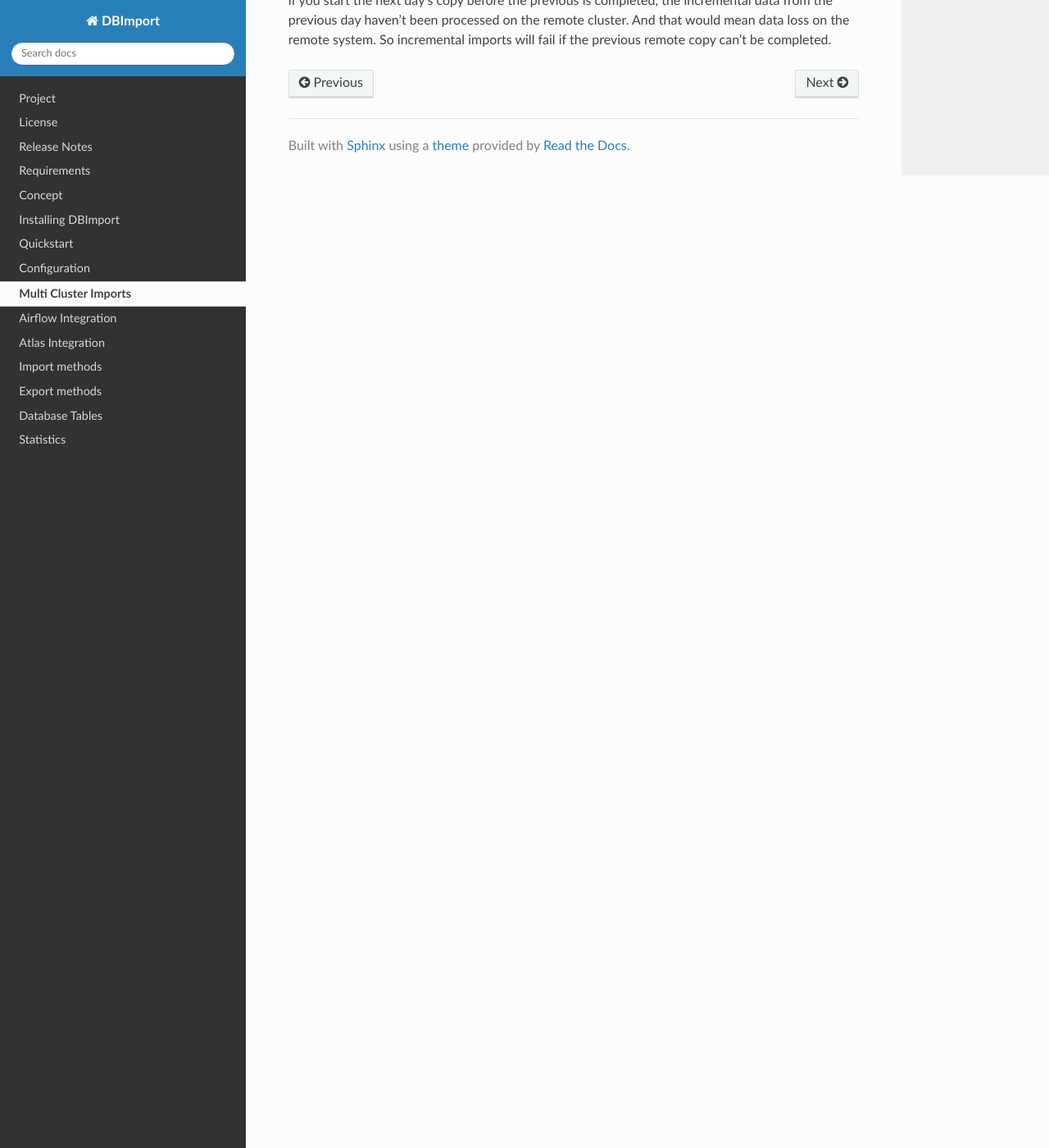
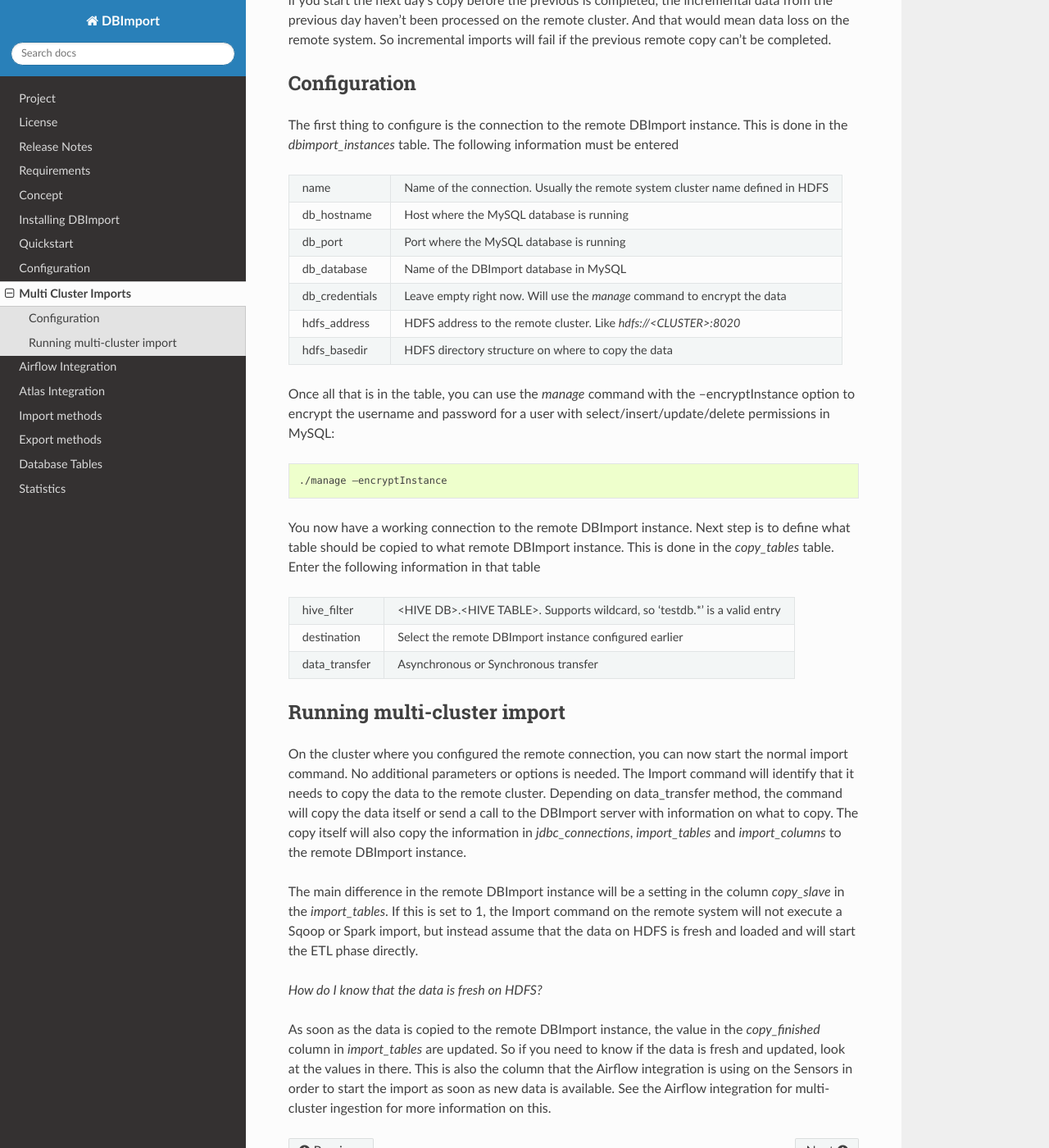
Before and after one commit to Middlecon/DBImport, a Sphinx documentation site: the page built from docs/multi_cluster.rst, in a window 1280 px wide and 1400 px high, scrolled down 2104 px. Shown: the whole window at 82% size. Built offline with Sphinx 7.4.7 and the Read the Docs theme 2.0.0, drawn with Linux system fonts in a browser that asks for light colours.

Commit message:
Documentation update

```diff
--- a/docs/multi_cluster.rst
+++ b/docs/multi_cluster.rst
@@ -26,3 +26,41 @@
 .. image:: img/multi-cluster_async.png
 
 One thing to take into consideration with asynchronous copy is the incremental imports. If an incremental import is running and signals to the DBImport server that it should copy the data to a remote cluster, but that cluster is unavailable, the next import can’t continue. Reason for this is that if you start the next day’s copy before the previous is completed, the incremental data from the previous day haven’t been processed on the remote cluster. And that would mean data loss on the remote system. So incremental imports will fail if the previous remote copy can’t be completed.
+
+Configuration
+-------------
+
+The first thing to configure is the connection to the remote DBImport instance. This is done in the *dbimport_instances* table. The following information must be entered
+
+================= ================================================================================
+name              Name of the connection. Usually the remote system cluster name defined in HDFS
+db_hostname       Host where the MySQL database is running
+db_port           Port where the MySQL database is running
+db_database       Name of the DBImport database in MySQL
+db_credentials    Leave empty right now. Will use the *manage* command to encrypt the data
+hdfs_address      HDFS address to the remote cluster. Like *hdfs://<CLUSTER>:8020*
+hdfs_basedir      HDFS directory structure on where to copy the data
+================= ================================================================================
+
+Once all that is in the table, you can use the *manage* command with the –encryptInstance option to encrypt the username and password for a user with select/insert/update/delete permissions in MySQL::
+
+      ./manage –encryptInstance
+
+You now have a working connection to the remote DBImport instance. Next step is to define what table should be copied to what remote DBImport instance. This is done in the *copy_tables* table.  Enter the following information in that table
+
+================= ================================================================================
+hive_filter       <HIVE DB>.<HIVE TABLE>. Supports wildcard, so ‘testdb.*’ is a valid entry
+destination       Select the remote DBImport instance configured earlier
+data_transfer     Asynchronous or Synchronous transfer
+================= ================================================================================
+
+Running multi-cluster import
+----------------------------
+
+On the cluster where you configured the remote connection, you can now start the normal import command. No additional parameters or options is needed. The Import command will identify that it needs to copy the data to the remote cluster. Depending on data_transfer method, the command will copy the data itself or send a call to the DBImport server with information on what to copy. The copy itself will also copy the information in *jdbc_connections*, *import_tables* and *import_columns* to the remote DBImport instance.
+
+The main difference in the remote DBImport instance will be a setting in the column *copy_slave* in the *import_tables*. If this is set to 1, the Import command on the remote system will  not execute a Sqoop or Spark import, but instead assume that the data on HDFS is fresh and loaded and will start the ETL phase directly.
+
+*How do I know that the data is fresh on HDFS?*
+
+As soon as the data is copied to the remote DBImport instance, the value in the *copy_finished* column in *import_tables* are updated. So if you need to know if the data is fresh and updated, look at the values in there. This is also the column that the Airflow integration is using on the Sensors in order to start the import as soon as new data is available. See the Airflow integration for multi-cluster ingestion for more information on this.
```
